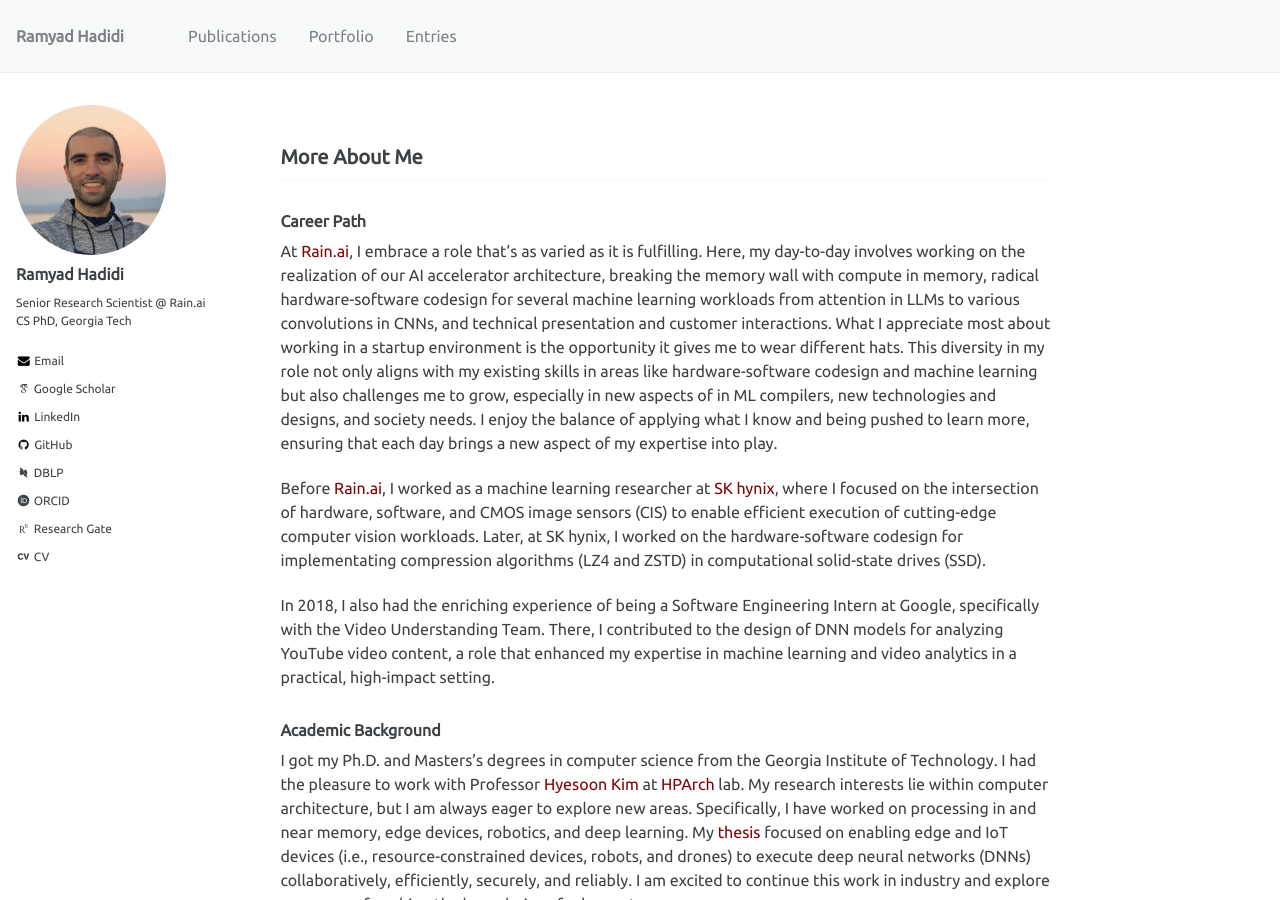
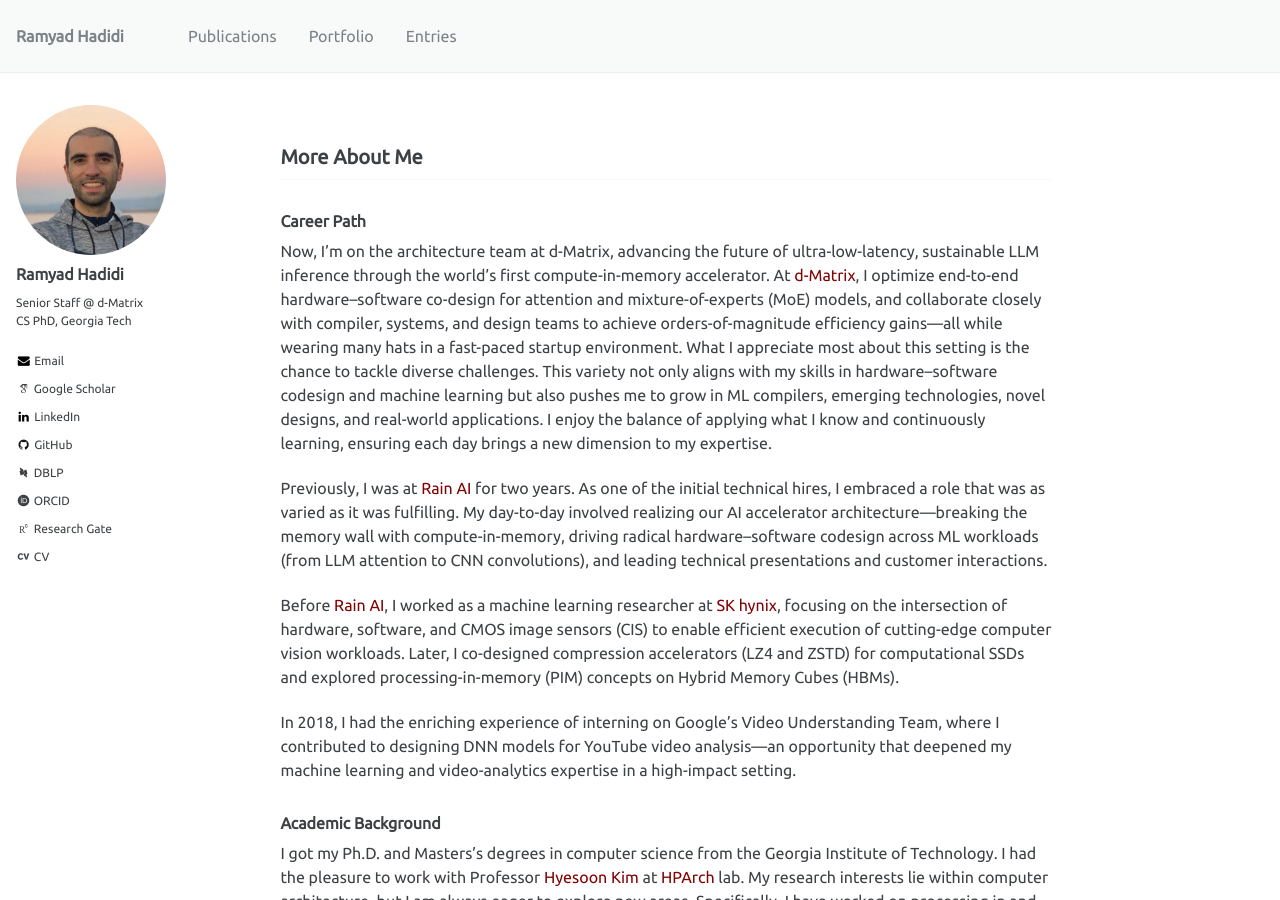
Before and after one commit to ramyadhadidi/ramyadhadidi.github.io, a Jekyll site: the page built from _pages/more_about_me.md, in a window 1280 px wide and 900 px high. Built offline with Jekyll 4.4.1, drawn with Linux system fonts in a browser that asks for light colours; some web fonts are replaced.

Commit message:
update d-matrix

```diff
--- a/_config.yml
+++ b/_config.yml
@@ -80,7 +80,7 @@ analytics:
 author:
   name             : "Ramyad Hadidi"
   avatar           : "profile2.jpg"
-  bio              : "Senior Research Scientist @ Rain.ai <br>CS PhD, Georgia Tech"
+  bio              : "Senior Staff @ d-Matrix <br>CS PhD, Georgia Tech"
   location         :
   employer         :
   googlescholar    : https://scholar.google.com/citations?user=yLjz-JEAAAAJ&hl=en
--- a/_pages/more_about_me.md
+++ b/_pages/more_about_me.md
@@ -7,11 +7,13 @@ title: "More About Me"
 
 ### Career Path
 
-At [Rain.ai](https://rain.ai/), I embrace a role that's as varied as it is fulfilling. Here, my day-to-day involves working on the realization of our AI accelerator architecture, breaking the memory wall with compute in memory, radical hardware-software codesign for several machine learning workloads from attention in LLMs to various convolutions in CNNs, and technical presentation and customer interactions. What I appreciate most about working in a startup environment is the opportunity it gives me to wear different hats. This diversity in my role not only aligns with my existing skills in areas like hardware-software codesign and machine learning but also challenges me to grow, especially in new aspects of in ML compilers, new technologies and designs, and society needs. I enjoy the balance of applying what I know and being pushed to learn more, ensuring that each day brings a new aspect of my expertise into play.
+Now, I’m on the architecture team at d-Matrix, advancing the future of ultra-low-latency, sustainable LLM inference through the world’s first compute-in-memory accelerator. At [d-Matrix](https://d-matrix.ai/), I optimize end-to-end hardware–software co-design for attention and mixture-of-experts (MoE) models, and collaborate closely with compiler, systems, and design teams to achieve orders-of-magnitude efficiency gains—all while wearing many hats in a fast-paced startup environment. What I appreciate most about this setting is the chance to tackle diverse challenges. This variety not only aligns with my skills in hardware–software codesign and machine learning but also pushes me to grow in ML compilers, emerging technologies, novel designs, and real-world applications. I enjoy the balance of applying what I know and continuously learning, ensuring each day brings a new dimension to my expertise.
 
-Before [Rain.ai](https://rain.ai/), I worked as a machine learning researcher at [SK hynix](http://www.skhynix.com/), where I focused on the intersection of hardware, software, and CMOS image sensors (CIS) to enable efficient execution of cutting-edge computer vision workloads. Later, at SK hynix, I worked on the hardware-software codesign for implementating compression algorithms (LZ4 and ZSTD) in computational solid-state drives (SSD).
+Previously, I was at [Rain AI](https://rain.ai/) for two years. As one of the initial technical hires, I embraced a role that was as varied as it was fulfilling. My day-to-day involved realizing our AI accelerator architecture—breaking the memory wall with compute-in-memory, driving radical hardware–software codesign across ML workloads (from LLM attention to CNN convolutions), and leading technical presentations and customer interactions.
 
-In 2018, I also had the enriching experience of being a Software Engineering Intern at Google, specifically with the Video Understanding Team. There, I contributed to the design of DNN models for analyzing YouTube video content, a role that enhanced my expertise in machine learning and video analytics in a practical, high-impact setting.
+Before [Rain AI](https://rain.ai/), I worked as a machine learning researcher at [SK hynix](http://www.skhynix.com/), focusing on the intersection of hardware, software, and CMOS image sensors (CIS) to enable efficient execution of cutting-edge computer vision workloads. Later, I co-designed compression accelerators (LZ4 and ZSTD) for computational SSDs and explored processing-in-memory (PIM) concepts on Hybrid Memory Cubes (HBMs).
+
+In 2018, I had the enriching experience of interning on Google’s Video Understanding Team, where I contributed to designing DNN models for YouTube video analysis—an opportunity that deepened my machine learning and video-analytics expertise in a high-impact setting.
 
 ### Academic Background
 
```
Also changed, not shown: _pages/about.md (+1 -1 lines), _pages/cv.md (+13 -7 lines).
